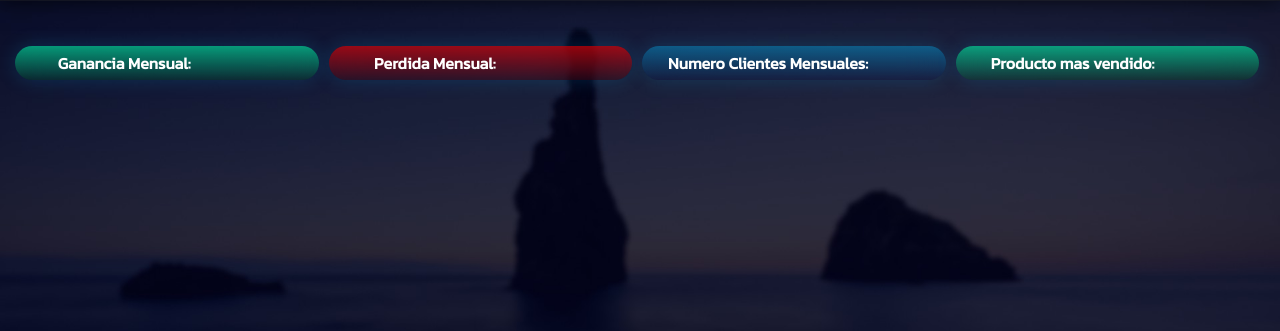
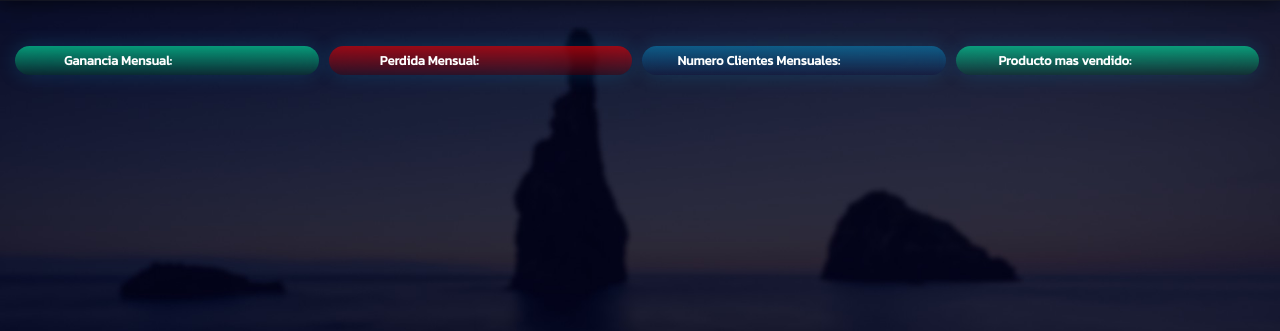
Before and after one commit to ASTRODESING/sistema-administrativo-beta, a Django app: page /dashboard/ in a window 1280 px wide. Shown: the part 89-420 px from the top of the page. Run offline with Django 4.2, Linux system fonts and the light colour scheme; a user stored in the database is signed in; some web fonts are replaced.

Commit message:
beta v-0.1.37

```diff
--- a/static/css/dashboard.css
+++ b/static/css/dashboard.css
@@ -36,7 +36,7 @@
 
 .contenedor h1 {
     color: #fff;
-    font-size: medium;
+    font-size: small;
     padding-top: 5px;
     padding-bottom: 5px;
 }
```
